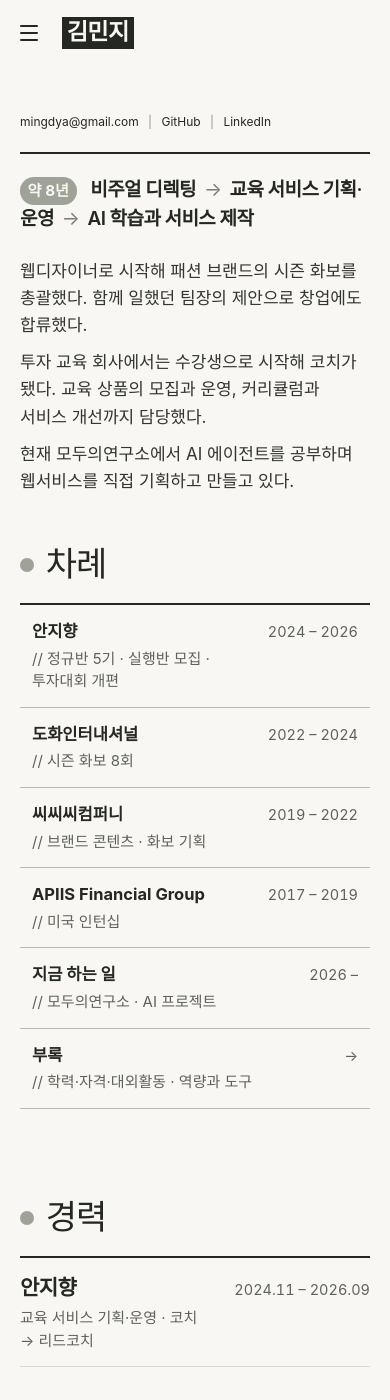
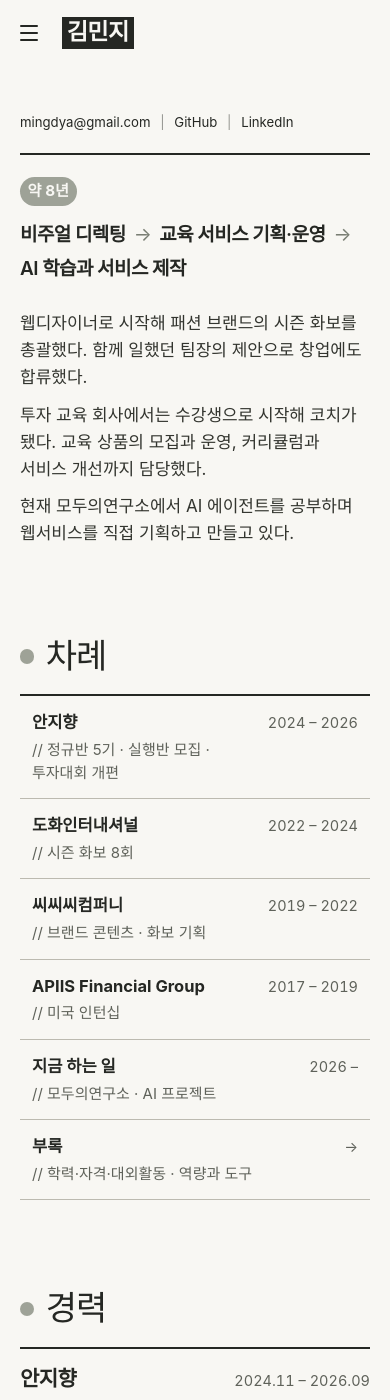
Before and after one commit to k-im-rose/k-im-rose.github.io, a Jekyll site: the page built from index.html, in a window 390 px wide and 1400 px high. Built offline with Jekyll 4.4.1, drawn with Linux system fonts in a browser that asks for light colours; some web fonts are replaced.

Commit message:
모바일 표지: 연락처 글자 10% 키움, 약 8년 태그 줄 분리, 차례 위 여백 통일
- 이메일·GitHub·LinkedIn 줄 12px → 13.2px (모바일만)
- 약 8년 태그를 첫 줄로 두고 나머지 흐름 글은 다음 줄부터, 행간 1.8
- 차례 위 여백을 다른 대제목(경력, 지금 하는 일, 부록)과 같은 88px로 (모바일만)
- PC 화면은 변경 없음

Co-Authored-By: Claude Haiku 5.5 <noreply@anthropic.com>

```diff
--- a/assets/css/cv.css
+++ b/assets/css/cv.css
@@ -684,3 +684,11 @@ a.work-row:hover small { color: #fff; }
 }
 .thought .back a svg { display: block; width: 22px; height: 22px; fill: none; stroke: currentColor; stroke-width: 3; stroke-linecap: round; stroke-linejoin: round; }
 .thought .back a:hover { background: var(--sage); }
+
+/* ═════ 모바일 표지: 연락처 글자 10% 키움, 약 8년 태그를 첫 줄로, 흐름 줄 간격, 차례 위 여백 통일 ═════ */
+@media (max-width: 720px) {
+  .contact-line { font-size: 13.2px; }                         /* 12px → 13.2px (10%) */
+  .flow { line-height: 1.8; }                                   /* 흐름 글 행간을 넓힘 */
+  .flow .flow-tag { display: block; width: max-content; margin: 0 0 12px; vertical-align: baseline; }  /* '약 8년'만 윗줄, 나머지는 다음 줄 */
+  .toc { margin-top: var(--chapter-gap); }                      /* 차례 위 여백을 다른 대제목(경력·지금 하는 일·부록)과 같게 */
+}
```
